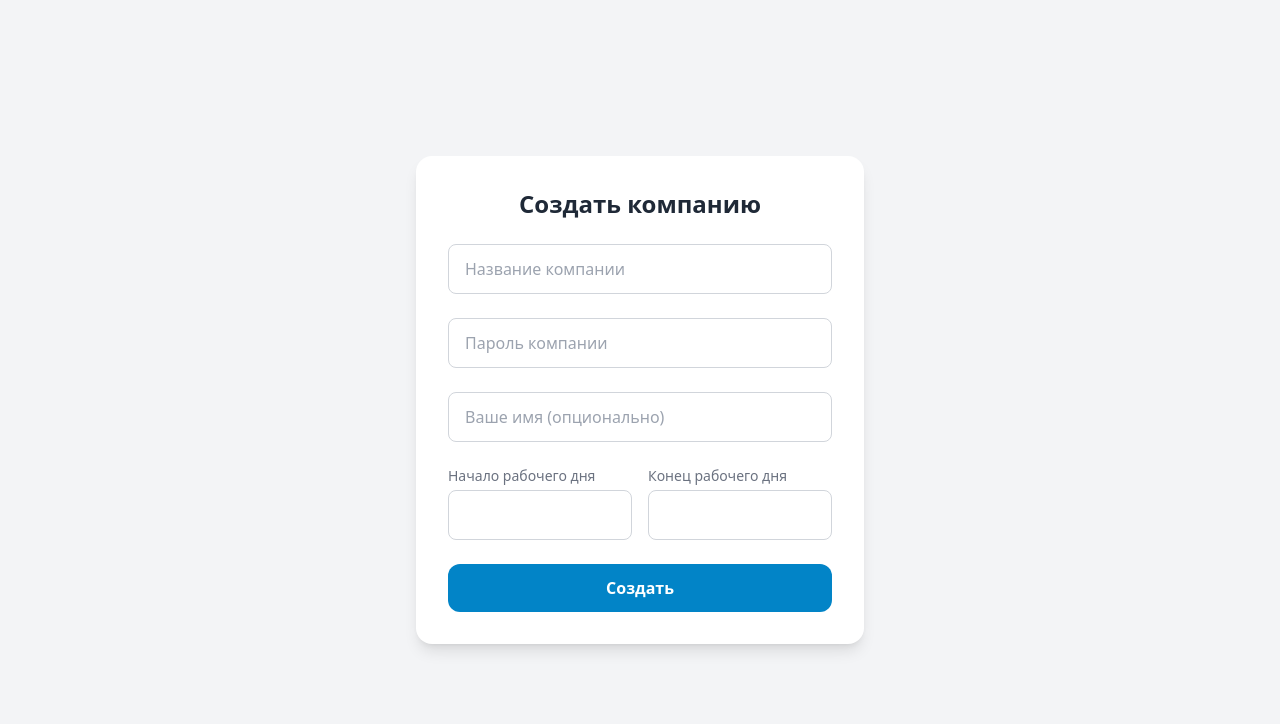
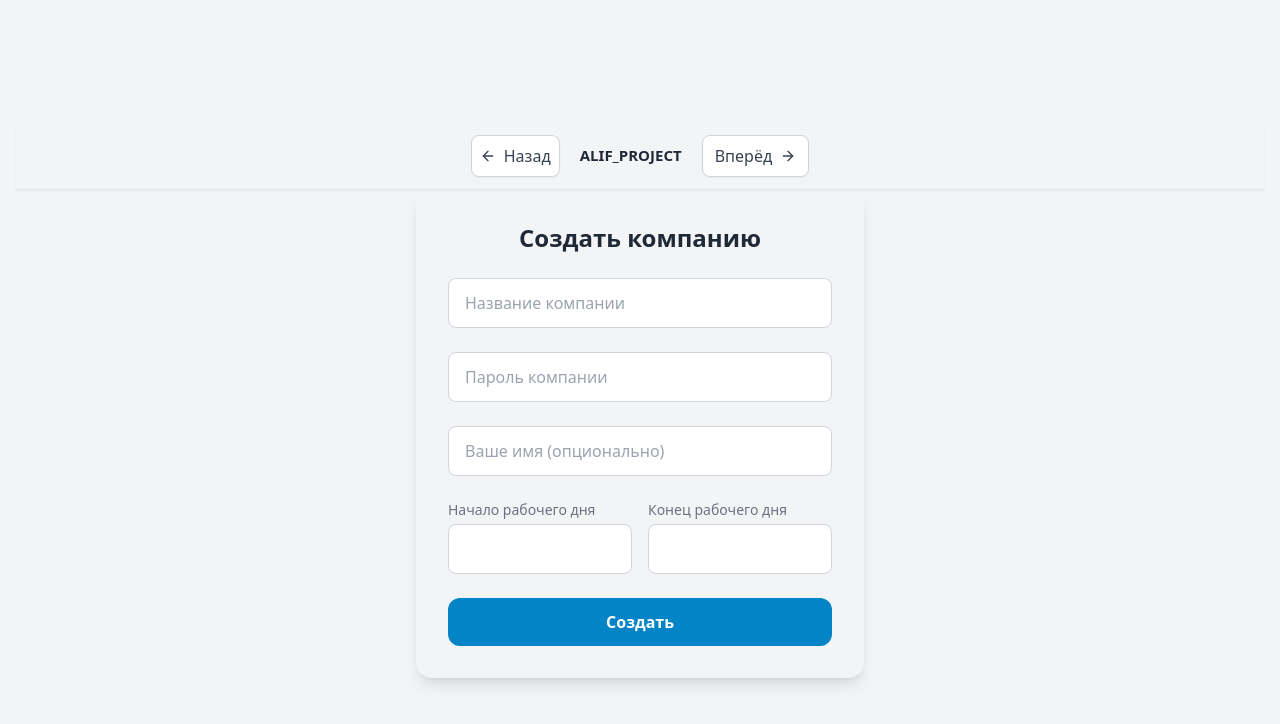
Before and after one commit to dtagl/Alification3-2, a React (Vite) app in the folder frontend/: page /create-company in a window 1280 px wide. Shown: the top 724 px of the page. Built offline with nearby package versions, Linux system fonts and the light colour scheme; no server answers.

Commit message:
EditButton

```diff
--- a/frontend/src/components/BackButton.tsx
+++ b/frontend/src/components/BackButton.tsx
@@ -25,24 +25,62 @@
 
 
 
+// import { useNavigate } from "react-router-dom";
+// import { ArrowLeft } from "lucide-react";
+
+// export default function BackButton() {
+//   const nav = useNavigate();
+
+//   return (
+//     <button
+//       onClick={() => nav(-1)}
+//       className="flex items-center gap-2 px-3 py-2 rounded-lg border border-gray-300 bg-white text-gray-700
+//                  hover:bg-gray-100 hover:border-gray-400 transition-all active:scale-[0.97] shadow-sm"
+//     >
+//       <ArrowLeft className="w-4 h-4" />
+//       <span>Назад</span>
+//     </button>
+//   );
+// }
+
+
+
+// это я создал для кгопки 'Назад'
+
 import { useNavigate } from "react-router-dom";
-import { ArrowLeft } from "lucide-react";
+import { ArrowLeft, ArrowRight } from "lucide-react";
+
 
 export default function BackButton() {
   const nav = useNavigate();
 
+
   return (
+    <div className="w-full flex gap-[20px]  items-center justify-center px-4 py-3  shadow-sm border-b ">
+      {/* Back Button */}
       <button
         onClick={() => nav(-1)}
-      className="flex items-center gap-2 px-3 py-2 rounded-lg border border-gray-300 bg-white text-gray-700
-                 hover:bg-gray-100 hover:border-gray-400 transition-all active:scale-[0.97] shadow-sm"
+        className="flex items-center gap-2 px-2 py-2 rounded-lg border border-gray-300 bg-white text-gray-700 hover:bg-gray-100 hover:border-gray-400 transition-all active:scale-[0.97] shadow-sm"
       >
         <ArrowLeft className="w-4 h-4" />
         <span>Назад</span>
       </button>
+
+
+      {/* Company Name */}
+      <div className="text-[15px] font-semibold text-gray-800 select-none">
+        {"ALIF_PROJECT"}
+      </div>
+
+
+      {/* Forward Button */}
+      <button
+        onClick={() => nav(1)}
+        className="flex items-center gap-2 px-3 py-2 rounded-lg border border-gray-300 bg-white text-gray-700 hover:bg-gray-100 hover:border-gray-400 transition-all active:scale-[0.97] shadow-sm"
+      >
+        <span>Вперёд</span>
+        <ArrowRight className="w-4 h-4" />
+      </button>
+    </div>
   );
 }
-
-
-
-// это я создал для кгопки 'Назад'
--- a/frontend/src/pages/AvailableNow.tsx
+++ b/frontend/src/pages/AvailableNow.tsx
@@ -18,6 +18,7 @@ export default function AvailableNow() {
 
   return (
     <div className="p-6">
+
       <h1 className="text-2xl font-bold mb-4">Свободные сейчас</h1>
       <div className="grid sm:grid-cols-2 lg:grid-cols-3 gap-4">
         {rooms.map(r => (
--- a/frontend/src/pages/CreateCompany.tsx
+++ b/frontend/src/pages/CreateCompany.tsx
@@ -2,6 +2,8 @@ import { useState } from 'react'
 import { useNavigate } from 'react-router-dom'
 import { api } from '@/lib/api'
 import { setToken } from '@/lib/auth'
+import { Backpack } from 'lucide-react'
+import BackButton from '@/components/BackButton'
 
 export default function CreateCompany() {
   const nav = useNavigate()
@@ -61,10 +63,12 @@ export default function CreateCompany() {
     // это ваш а то что внизу мой
 
 
-    <div className="min-h-screen flex items-center justify-center bg-gray-100 p-6">
+    <div className="min-h-screen flex flex-col items-center justify-center bg-gray-100 p-4">
+      <BackButton/>
+
       <form
         onSubmit={submit}
-        className="w-full max-w-md bg-white rounded-2xl shadow-lg p-8 grid gap-6"
+        className="w-full max-w-md  rounded-2xl shadow-lg p-8 grid gap-6"
       >
         <h1 className="text-2xl font-extrabold text-gray-800 text-center">Создать компанию</h1>
 
--- a/frontend/src/pages/Login.tsx
+++ b/frontend/src/pages/Login.tsx
@@ -38,6 +38,7 @@ export default function Login() {
 
   return (
     <div className="min-h-screen p-6 grid place-items-center">
+
       <form onSubmit={submit} className="max-w-lg w-full bg-white rounded-xl shadow p-6 grid gap-4">
         <h1 className="text-xl font-bold">Вход</h1>
         {error && <div className="text-red-600 text-sm">{error}</div>}
```
Lines whose indentation alone changed are shown as unchanged.
